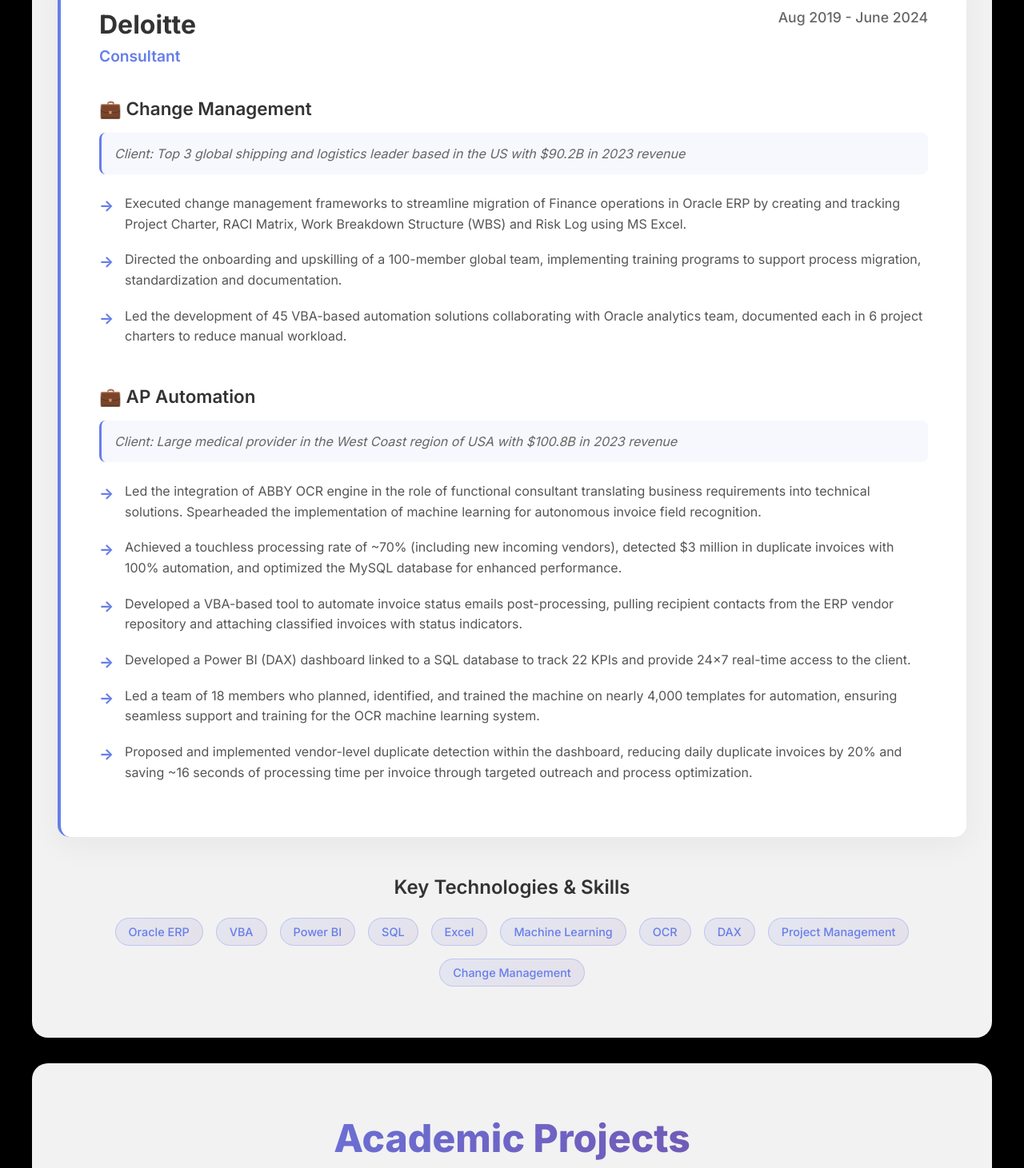
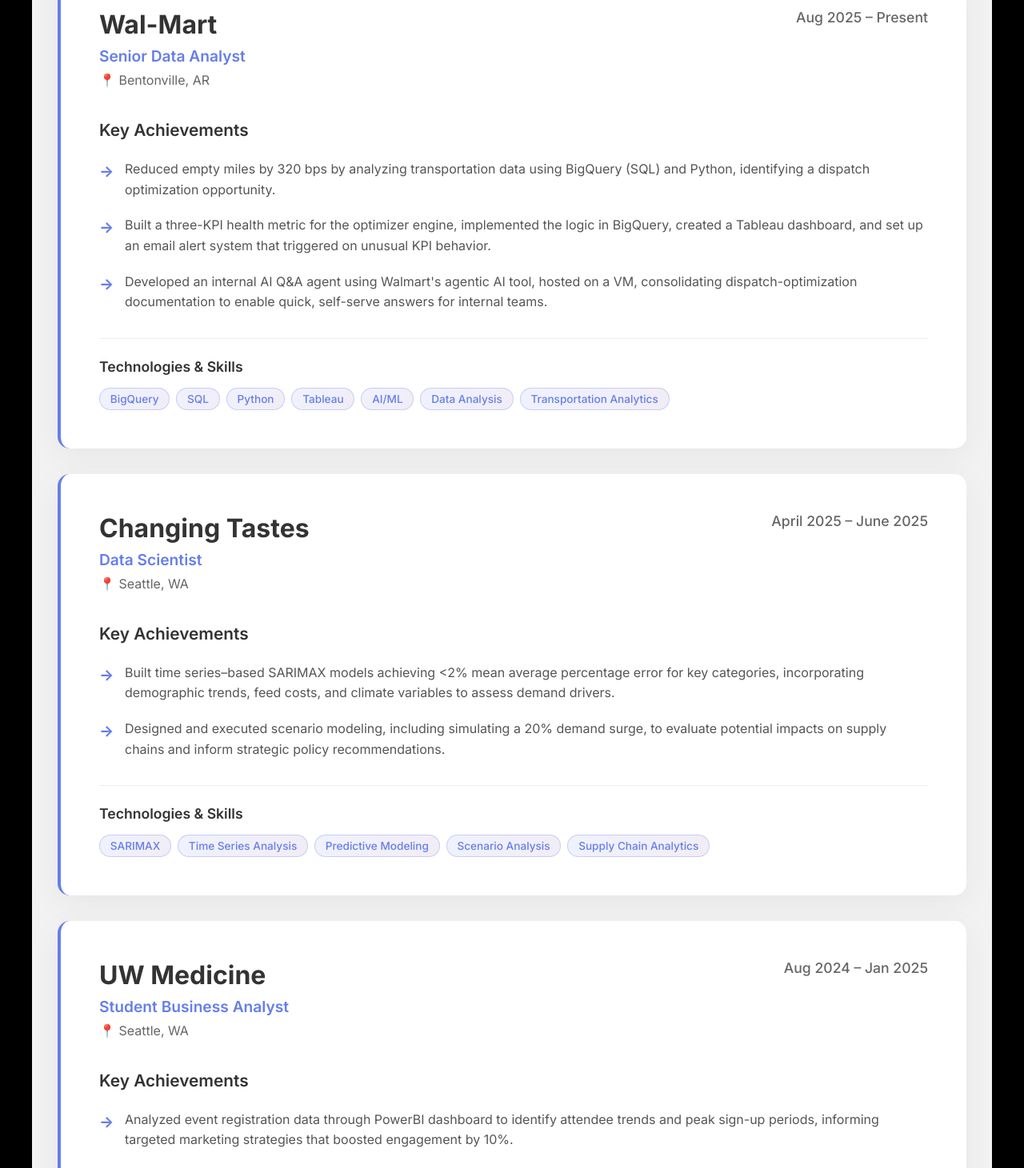
Before and after one commit to Smita-Kulkarni-13/smita-portfolio-code-puppy, a React (Create React App) app: page / in a window 1280 px wide. Shown: the part 1040-2501 px from the top of the page at 80% size. Built offline with nearby package versions, Linux system fonts and the light colour scheme.

Commit message:
update-work-experience-with-latest-resume-data

```diff
--- a/src/components/WorkExperience.js
+++ b/src/components/WorkExperience.js
@@ -2,34 +2,59 @@
 import { motion } from 'framer-motion';
 
 const WorkExperience = () => {
-  const experience = {
+  const experiences = [
+    {
+      company: "Wal-Mart",
+      position: "Senior Data Analyst",
+      duration: "Aug 2025 – Present",
+      location: "Bentonville, AR",
+      achievements: [
+        "Reduced empty miles by 320 bps by analyzing transportation data using BigQuery (SQL) and Python, identifying a dispatch optimization opportunity.",
+        "Built a three-KPI health metric for the optimizer engine, implemented the logic in BigQuery, created a Tableau dashboard, and set up an email alert system that triggered on unusual KPI behavior.",
+        "Developed an internal AI Q&A agent using Walmart's agentic AI tool, hosted on a VM, consolidating dispatch-optimization documentation to enable quick, self-serve answers for internal teams."
+      ],
+      skills: ["BigQuery", "SQL", "Python", "Tableau", "AI/ML", "Data Analysis", "Transportation Analytics"]
+    },
+    {
+      company: "Changing Tastes",
+      position: "Data Scientist",
+      duration: "April 2025 – June 2025",
+      location: "Seattle, WA",
+      achievements: [
+        "Built time series–based SARIMAX models achieving <2% mean average percentage error for key categories, incorporating demographic trends, feed costs, and climate variables to assess demand drivers.",
+        "Designed and executed scenario modeling, including simulating a 20% demand surge, to evaluate potential impacts on supply chains and inform strategic policy recommendations."
+      ],
+      skills: ["SARIMAX", "Time Series Analysis", "Predictive Modeling", "Scenario Analysis", "Supply Chain Analytics"]
+    },
+    {
+      company: "UW Medicine",
+      position: "Student Business Analyst",
+      duration: "Aug 2024 – Jan 2025",
+      location: "Seattle, WA",
+      achievements: [
+        "Analyzed event registration data through PowerBI dashboard to identify attendee trends and peak sign-up periods, informing targeted marketing strategies that boosted engagement by 10%.",
+        "Evaluated website traffic using Google Analytics to uncover user behavior patterns, enabling data-driven adjustments to marketing campaigns and increasing click-through rates."
+      ],
+      skills: ["Power BI", "Google Analytics", "Data Visualization", "Marketing Analytics", "Web Analytics"]
+    },
+    {
       company: "Deloitte",
       position: "Consultant",
-    duration: "Aug 2019 - June 2024",
-    projects: [
-      {
-        title: "Change Management",
-        client: "Client: Top 3 global shipping and logistics leader based in the US with $90.2B in 2023 revenue",
+      duration: "Aug 2019 – May 2024",
+      location: "Bangalore, India",
       achievements: [
-          "Executed change management frameworks to streamline migration of Finance operations in Oracle ERP by creating and tracking Project Charter, RACI Matrix, Work Breakdown Structure (WBS) and Risk Log using MS Excel.",
-          "Directed the onboarding and upskilling of a 100-member global team, implementing training programs to support process migration, standardization and documentation.",
-          "Led the development of 45 VBA-based automation solutions collaborating with Oracle analytics team, documented each in 6 project charters to reduce manual workload."
-        ]
-      },
-      {
-        title: "AP Automation",
-        client: "Client: Large medical provider in the West Coast region of USA with $100.8B in 2023 revenue",
-        achievements: [
-          "Led the integration of ABBY OCR engine in the role of functional consultant translating business requirements into technical solutions. Spearheaded the implementation of machine learning for autonomous invoice field recognition.",
-          "Achieved a touchless processing rate of ~70% (including new incoming vendors), detected $3 million in duplicate invoices with 100% automation, and optimized the MySQL database for enhanced performance.",
+        "Led an 18-member team to train ABBYY's ML-enhanced OCR engine using 4,000 invoice templates, achieving 70% touchless processing and enabling 100% automation in duplicate detection—resulting in $3M in cost savings.",
         "Developed a VBA-based tool to automate invoice status emails post-processing, pulling recipient contacts from the ERP vendor repository and attaching classified invoices with status indicators.",
         "Developed a Power BI (DAX) dashboard linked to a SQL database to track 22 KPIs and provide 24×7 real-time access to the client.",
-          "Led a team of 18 members who planned, identified, and trained the machine on nearly 4,000 templates for automation, ensuring seamless support and training for the OCR machine learning system.",
-          "Proposed and implemented vendor-level duplicate detection within the dashboard, reducing daily duplicate invoices by 20% and saving ~16 seconds of processing time per invoice through targeted outreach and process optimization."
-        ]
+        "Proposed and implemented vendor-level duplicate detection within the dashboard, reducing daily duplicate invoices by 20% and saving ~16 seconds of processing time per invoice through targeted outreach and process optimization.",
+        "Executed change management frameworks to streamline migration of Finance operations in Oracle ERP by creating and tracking Project Charter, RACI Matrix, Work Breakdown Structure (WBS) and Risk Log using MS Excel.",
+        "Onboarded and trained 100-member global team to support process migration, standardization and documentation.",
+        "Led the development of 45 VBA-based automation solutions collaborating with Oracle analytics team, documented each in 6 project charters to reduce manual workload."
+      ],
+      skills: ["ABBYY OCR", "ML", "Power BI", "DAX", "SQL", "VBA", "Oracle ERP", "Change Management", "Team Leadership"],
+      clients: ["FedEx", "Kaiser Permanente"]
     }
-    ]
-  };
+  ];
 
   const containerVariants = {
     hidden: { opacity: 0 },
@@ -90,17 +115,20 @@
           Work Experience
         </motion.h2>
 
-        {/* Main Experience Card */}
+        {/* Experience Cards */}
+        {experiences.map((experience, index) => (
           <motion.div
+            key={index}
             variants={itemVariants}
             className="experience-card"
             style={{
               background: 'white',
               borderRadius: '15px',
               padding: '3rem',
-            marginBottom: '3rem',
+              marginBottom: '2rem',
               boxShadow: '0 10px 40px rgba(0, 0, 0, 0.05)',
-            borderLeft: '4px solid #667eea'
+              borderLeft: '4px solid #667eea',
+              transition: 'all 0.3s ease'
             }}
             whileHover={{
               y: -5,
@@ -138,6 +166,17 @@
                 >
                   {experience.position}
                 </div>
+                {experience.location && (
+                  <div
+                    style={{
+                      fontSize: '1rem',
+                      color: '#666',
+                      marginBottom: '0.5rem'
+                    }}
+                  >
+                    📍 {experience.location}
+                  </div>
+                )}
               </div>
               <div
                 style={{
@@ -150,32 +189,11 @@
               </div>
             </div>
 
-          {/* Projects */}
-          <div className="projects">
-            {experience.projects.map((project, projectIndex) => (
-              <motion.div
-                key={projectIndex}
-                variants={itemVariants}
-                style={{
-                  marginBottom: projectIndex < experience.projects.length - 1 ? '3rem' : '0'
-                }}
-              >
-                <motion.h4
-                  whileHover={{ x: 10 }}
-                  style={{
-                    fontSize: '1.4rem',
-                    fontWeight: 600,
-                    color: '#333',
-                    marginBottom: '1rem',
-                    cursor: 'default'
-                  }}
-                >
-                  💼 {project.title}
-                </motion.h4>
-
+            {/* Client Information (if available) */}
+            {experience.clients && (
               <div
                 style={{
-                    fontStyle: 'italic',
+                  fontFamily: 'italic',
                   color: '#666',
                   marginBottom: '1.5rem',
                   padding: '1rem',
@@ -184,9 +202,22 @@
                   borderLeft: '3px solid #667eea'
                 }}
               >
-                  {project.client}
+                <strong>Clients:</strong> {experience.clients.join(', ')}
               </div>
+            )}
 
+            {/* Achievements */}
+            <div className="achievements-section">
+              <h4
+                style={{
+                  fontSize: '1.3rem',
+                  fontWeight: 600,
+                  color: '#333',
+                  marginBottom: '1.5rem'
+                }}
+              >
+                Key Achievements
+              </h4>
               <ul
                 style={{
                   listStyle: 'none',
@@ -194,7 +225,7 @@
                   margin: 0
                 }}
               >
-                  {project.achievements.map((achievement, achievementIndex) => (
+                {experience.achievements.map((achievement, achievementIndex) => (
                   <motion.li
                     key={achievementIndex}
                     variants={itemVariants}
@@ -230,48 +261,45 @@
                   </motion.li>
                 ))}
               </ul>
-              </motion.div>
-            ))}
             </div>
-        </motion.div>
 
-        {/* Skills Highlight */}
-        <motion.div
-          variants={itemVariants}
+            {/* Skills */}
+            {experience.skills && (
+              <div
                 style={{
-            textAlign: 'center',
-            marginTop: '3rem'
+                  marginTop: '2rem',
+                  paddingTop: '1.5rem',
+                  borderTop: '1px solid #eee'
                 }}
               >
                 <h4
                   style={{
-              fontSize: '1.5rem',
+                    fontSize: '1.1rem',
                     fontWeight: 600,
-              marginBottom: '1.5rem',
-              color: '#333'
+                    color: '#333',
+                    marginBottom: '1rem'
                   }}
                 >
-            Key Technologies & Skills
+                  Technologies & Skills
                 </h4>
                 <div
                   style={{
                     display: 'flex',
                     flexWrap: 'wrap',
-              gap: '1rem',
-              justifyContent: 'center'
+                    gap: '0.5rem'
                   }}
                 >
-            {['Oracle ERP', 'VBA', 'Power BI', 'SQL', 'Excel', 'Machine Learning', 'OCR', 'DAX', 'Project Management', 'Change Management'].map((skill) => (
+                  {experience.skills.map((skill) => (
                     <motion.span
                       key={skill}
                       whileHover={{ scale: 1.1 }}
                       whileTap={{ scale: 0.9 }}
                       style={{
-                  padding: '0.5rem 1rem',
+                        padding: '0.3rem 0.8rem',
                         background: 'linear-gradient(135deg, rgba(102, 126, 234, 0.1), rgba(118, 75, 162, 0.1))',
                         border: '1px solid rgba(102, 126, 234, 0.3)',
-                  borderRadius: '20px',
-                  fontSize: '0.9rem',
+                        borderRadius: '15px',
+                        fontSize: '0.85rem',
                         color: '#667eea',
                         fontWeight: '500'
                       }}
@@ -280,6 +308,100 @@
                     </motion.span>
                   ))}
                 </div>
+              </div>
+            )}
+          </motion.div>
+        ))}
+
+        {/* Overall Skills Highlight */}
+        <motion.div
+          variants={itemVariants}
+          style={{
+            textAlign: 'center',
+            marginTop: '3rem',
+            padding: '2rem',
+            background: 'linear-gradient(135deg, rgba(102, 126, 234, 0.1), rgba(118, 75, 162, 0.1))',
+            borderRadius: '15px'
+          }}
+        >
+          <h4
+            style={{
+              fontSize: '1.5rem',
+              fontWeight: 600,
+              marginBottom: '2rem',
+              color: '#333'
+            }}
+          >
+            Expertise Summary
+          </h4>
+          <div
+            style={{
+              display: 'grid',
+              gridTemplateColumns: 'repeat(auto-fit, minmax(200px, 1fr))',
+              gap: '2rem'
+            }}
+          >
+            <motion.div whileHover={{ scale: 1.05 }}>
+              <div
+                style={{
+                  fontSize: '2.5rem',
+                  fontWeight: 800,
+                  color: '#667eea',
+                  marginBottom: '0.5rem'
+                }}
+              >
+                4+
+              </div>
+              <div
+                style={{
+                  color: '#666',
+                  fontWeight: '500'
+                }}
+              >
+                Companies
+              </div>
+            </motion.div>
+            <motion.div whileHover={{ scale: 1.05 }}>
+              <div
+                style={{
+                  fontSize: '2.5rem',
+                  fontWeight: 800,
+                  color: '#667eea',
+                  marginBottom: '0.5rem'
+                }}
+              >
+                5+ yrs
+              </div>
+              <div
+                style={{
+                  color: '#666',
+                  fontWeight: '500'
+                }}
+              >
+                Experience
+              </div>
+            </motion.div>
+            <motion.div whileHover={{ scale: 1.05 }}>
+              <div
+                style={{
+                  fontSize: '2.5rem',
+                  fontWeight: 800,
+                  color: '#667eea',
+                  marginBottom: '0.5rem'
+                }}
+              >
+                20+
+              </div>
+              <div
+                style={{
+                  color: '#666',
+                  fontWeight: '500'
+                }}
+              >
+                Technologies
+              </div>
+            </motion.div>
+          </div>
         </motion.div>
       </motion.div>
     </section>
```
Lines whose indentation alone changed are shown as unchanged.
